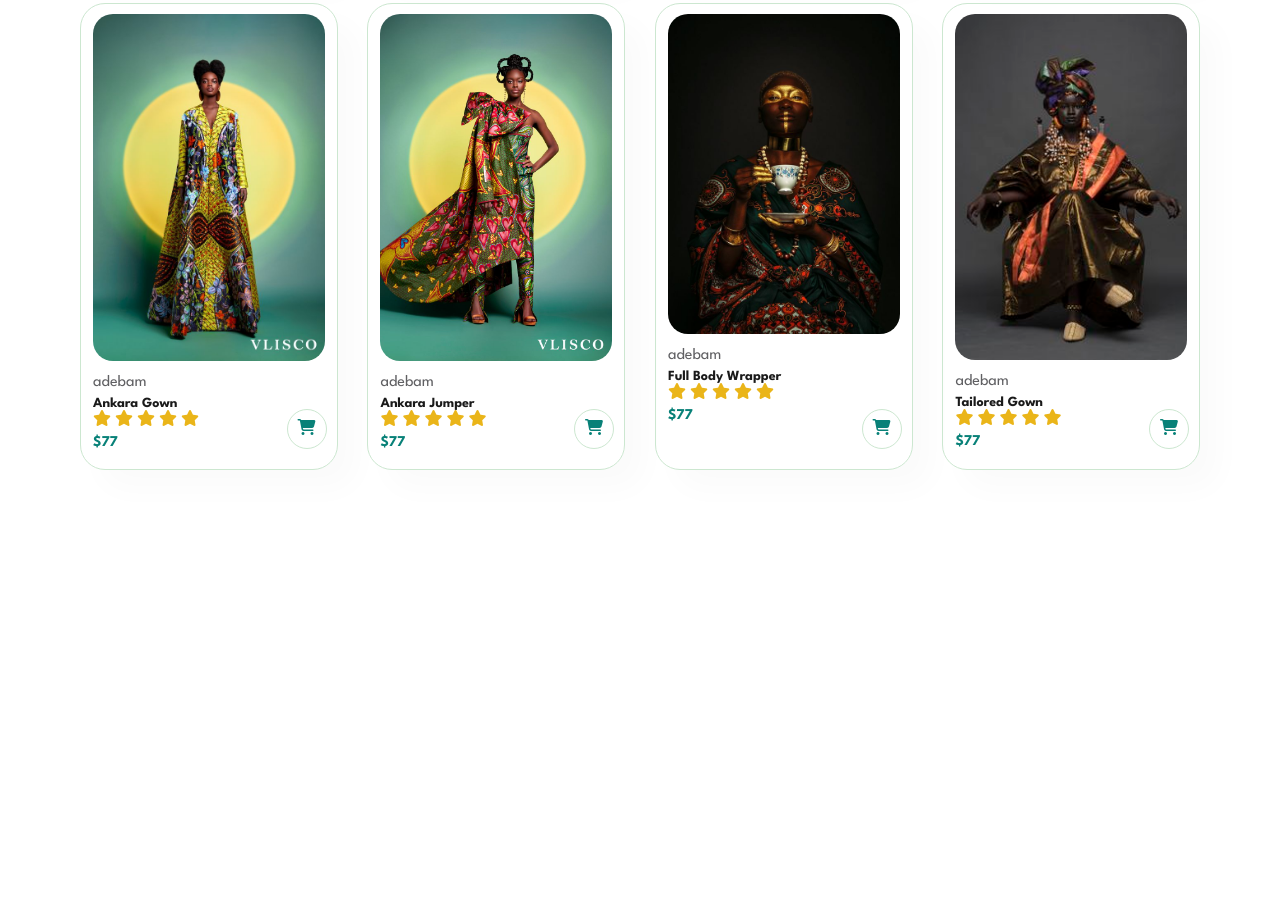
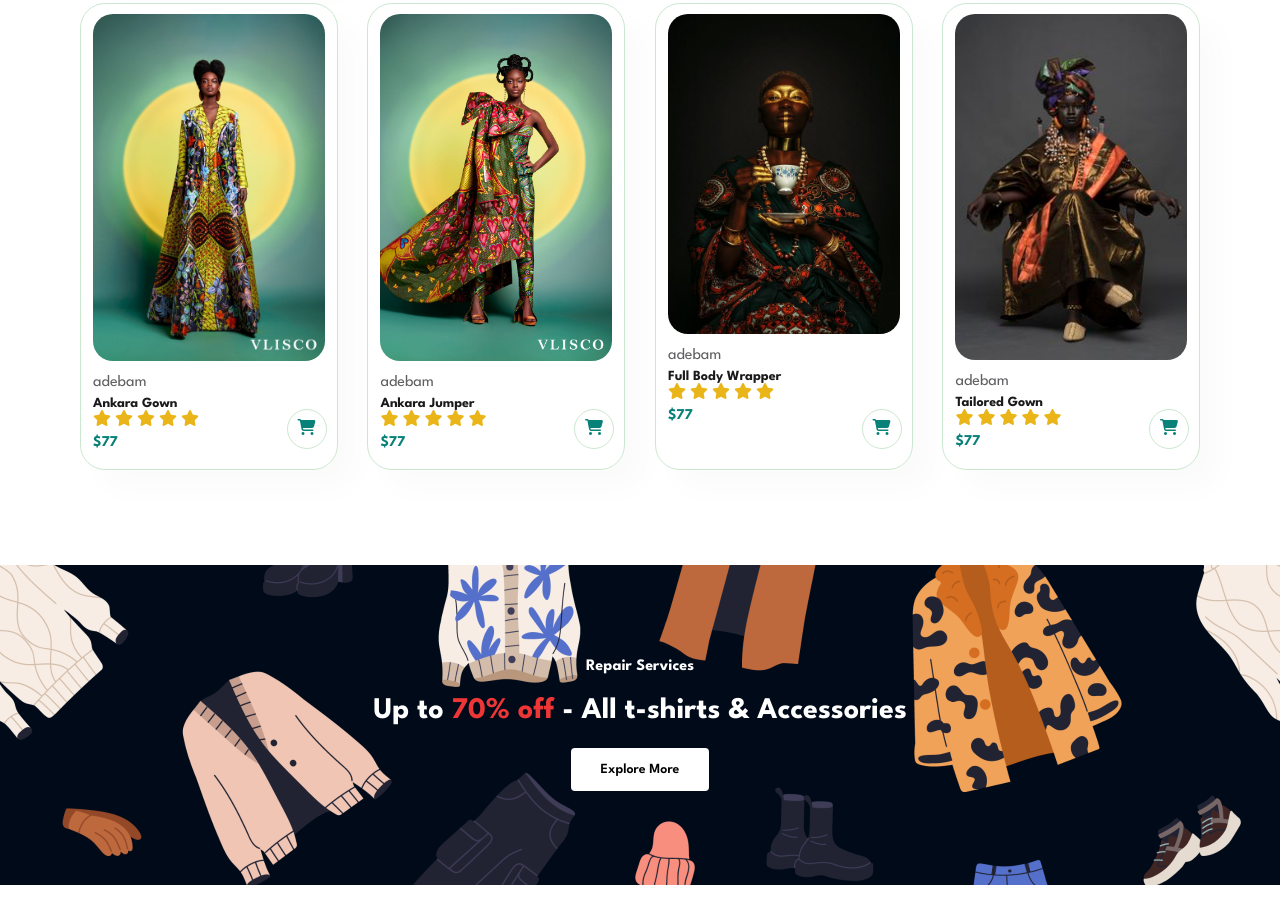
Before and after one commit to rodiyyah/Ecommerce-Website, a plain HTML site: page index.html in a window 1280 px wide. Shown: the part 1835-2758 px from the top of the page. Before the commit the page ends 2360 px from the top, so only its background shows below. Drawn offline with Linux system fonts and the light colour scheme.

Commit message:
Repair Services Banner Completed

```diff
--- a/index.html
+++ b/index.html
@@ -214,6 +214,12 @@
             </div>
         </div>
     </section>
+
+    <section id="banner" class="section-m1">
+        <h4>Repair Services</h4>
+        <h2>Up to <span>70% off</span>  - All t-shirts & Accessories</h2>
+        <button class="normal">Explore More</button>
+    </section>
     <script src="script.js"></script>
 </body>
 </html>
--- a/style.css
+++ b/style.css
@@ -39,6 +39,19 @@ p{
 
 .section-m1{
     margin: 40px 0;
+}
+
+button.normal{
+    font-size: 14px;
+    font-weight: 600;
+    padding: 15px 30px;
+    color: #000;
+    background-color: #fff;
+    border-radius: 4px;
+    cursor: pointer;
+    border: none;
+    outline: none;
+    transition: 0.2s;
 }
 
 body{
@@ -257,3 +270,36 @@ body{
     bottom: 20px;
     right: 10px;
 }
+
+#banner{
+    display: flex;
+    flex-direction: column;
+    align-items: center;
+    justify-content: center;
+    text-align: center;
+    background-image: url(img/background/Untitled\ design\ \(9\).png);
+    width: 100%;
+    height: 40vh;
+    background-size: cover;
+    background-position: center;
+}
+
+#banner h4{
+    color: #fff;
+    font-size: 16px;
+}
+
+#banner h2{
+    color: #fff;
+    font-size: 30px;
+    padding: 10px 0;
+}
+
+#banner h2 span{
+    color: #ef3636;
+}
+
+#banner button:hover{
+    background-color: #088178;
+    color: #fff;
+}
```
Also changed, not shown: img/background/Untitled design (9).png (added).
